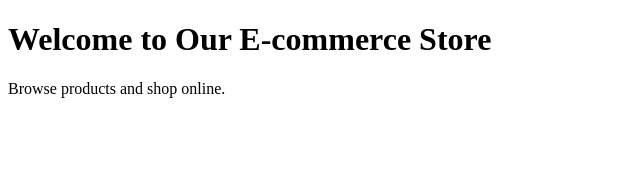
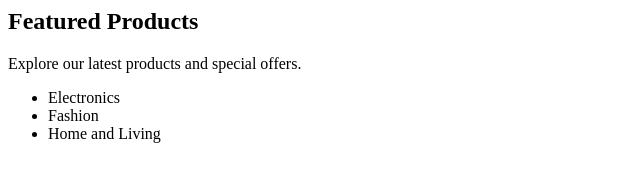
Before and after one commit to 24107076-bit/Ecommerce-app, a website: page index.html in a window 1280 px wide. Shown: the whole page, without its empty margins (0-640 px from the left). Drawn offline with Linux system fonts and the light colour scheme.

Commit message:
Add featured products section

```diff
--- a/index.html
+++ b/index.html
@@ -1,12 +1,9 @@
-<!DOCTYPE html>
-<html lang="en">
-<head>
-  <meta charset="UTF-8">
-  <meta name="viewport" content="width=device-width, initial-scale=1.0">
-  <title>E-commerce Application</title>
-</head>
-<body>
-  <h1>Welcome to Our E-commerce Store</h1>
-  <p>Browse products and shop online.</p>
-</body>
-</html>
+<section>
+  <h2>Featured Products</h2>
+  <p>Explore our latest products and special offers.</p>
+  <ul>
+    <li>Electronics</li>
+    <li>Fashion</li>
+    <li>Home and Living</li>
+  </ul>
+</section>
```
